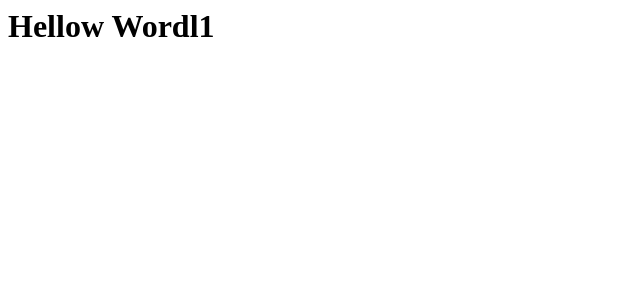
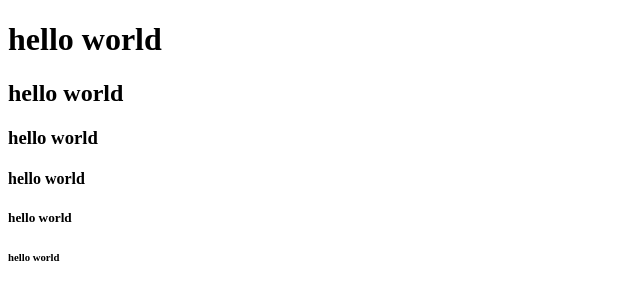
Before and after one commit to GeonRyoung/frist, a plain HTML site: page index.html in a window 1280 px wide. Shown: the whole page, without its empty margins (0-640 px from the left). Drawn offline with Linux system fonts and the light colour scheme.

Commit message:
index.html 수정

```diff
--- a/index.html
+++ b/index.html
@@ -1 +1,16 @@
-<h1>Hellow Wordl1</h1>
+<!DOCTYPE html>
+<html lang="en">
+<head>
+    <meta charset="UTF-8">
+    <meta name="viewport" content="width=device-width, initial-scale=1.0">
+    <title>Document</title>
+</head>
+<body>
+    <h1>hello world</h1>
+    <h2>hello world</h2>
+    <h3>hello world</h3>
+    <h4>hello world</h4>
+    <h5>hello world</h5>
+    <h6>hello world</h6>
+</body>
+</html>
```
